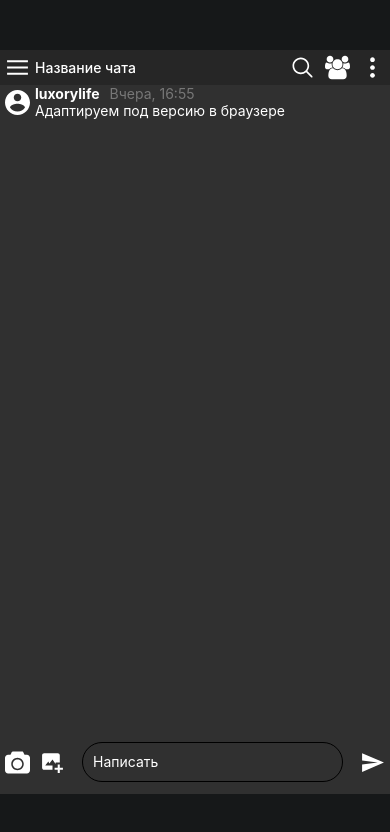
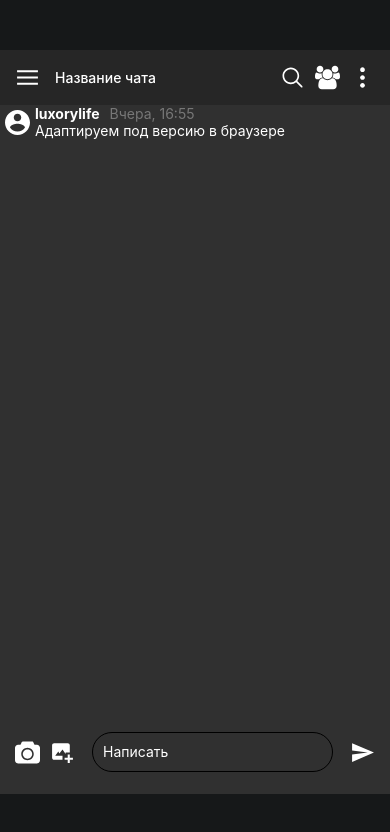
Before and after one commit to ponchik009/TULAHACK-CHAT-MOBILE, a React Native app: screen / in a window 390 px wide. Both pictures are taken after a click on the button "ВОЙТИ". Shown: the top 832 px of the page. Built offline with nearby package versions, Linux system fonts and the light colour scheme.

Commit message:
paddings in bar

```diff
--- a/pages/MainPage/MainPage.tsx
+++ b/pages/MainPage/MainPage.tsx
@@ -40,20 +40,22 @@ const MainPage: React.FC<IMainProps> = ({ handleAuthPageOpen }) => {
     <Swipeable
       renderLeftActions={LeftSideBar}
       renderRightActions={RightSideBar}
+      overshootLeft={false}
+      overshootRight={false}
     // onSwipeableRightOpen={swipeFromRightOpen}
     // onSwipeableLeftOpen={swipeFromLeftOpen}
     >
       <SafeAreaView style={styles.container}>
         <View style={styles.appBar}>
-          <TouchableHighlight onPress={() => { }}>
-            <View>
+          <TouchableHighlight style={styles.appBar__menu} onPress={() => { }}>
+            <View >
               <Image
                 source={require('../../assets/icons/icons8-меню-24.svg')}
                 style={styles.buttonImageIconStyle}
               />
             </View>
           </TouchableHighlight>
-          <Text style={{ flex: 1, color: '#fff', fontWeight: '500' }}>
+          <Text style={styles.chatName}>
             Название чата
           </Text>
           <TouchableHighlight onPress={() => { }}>
@@ -130,14 +132,25 @@ const styles = StyleSheet.create({
     width: '100%',
     flexDirection: 'row',
     alignItems: 'center',
-    backgroundColor: '#262626'
+    backgroundColor: '#262626',
+    padding: 10
+  },
+  appBar__menu: {
+    marginRight: 10
+  },
+
+  chatName: {
+    flex: 1,
+    color: '#fff',
+    fontWeight: '500'
   },
 
   bottomBar: {
     width: '100%',
     flexDirection: 'row',
     backgroundColor: '#303030',
-    alignItems: 'center'
+    alignItems: 'center',
+    padding: 10
   },
   buttonImageIconStyle: {
     padding: 10,
```
